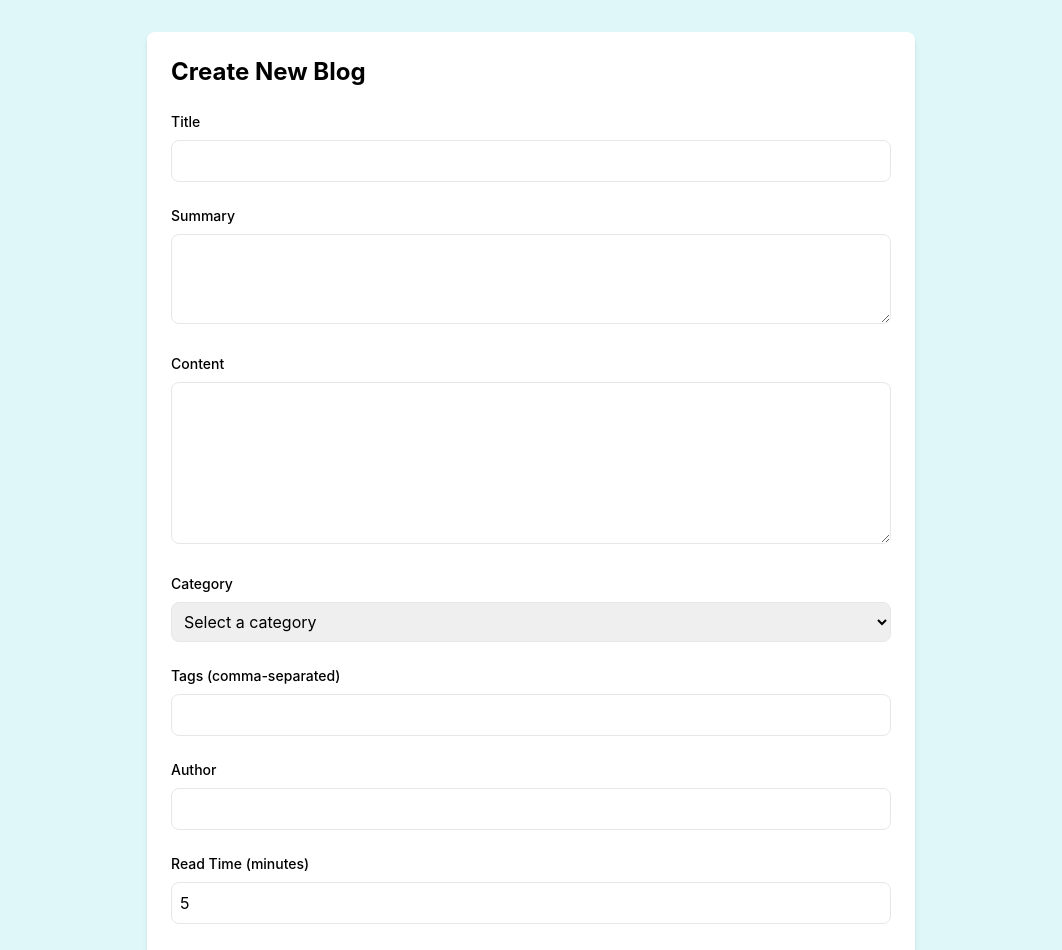
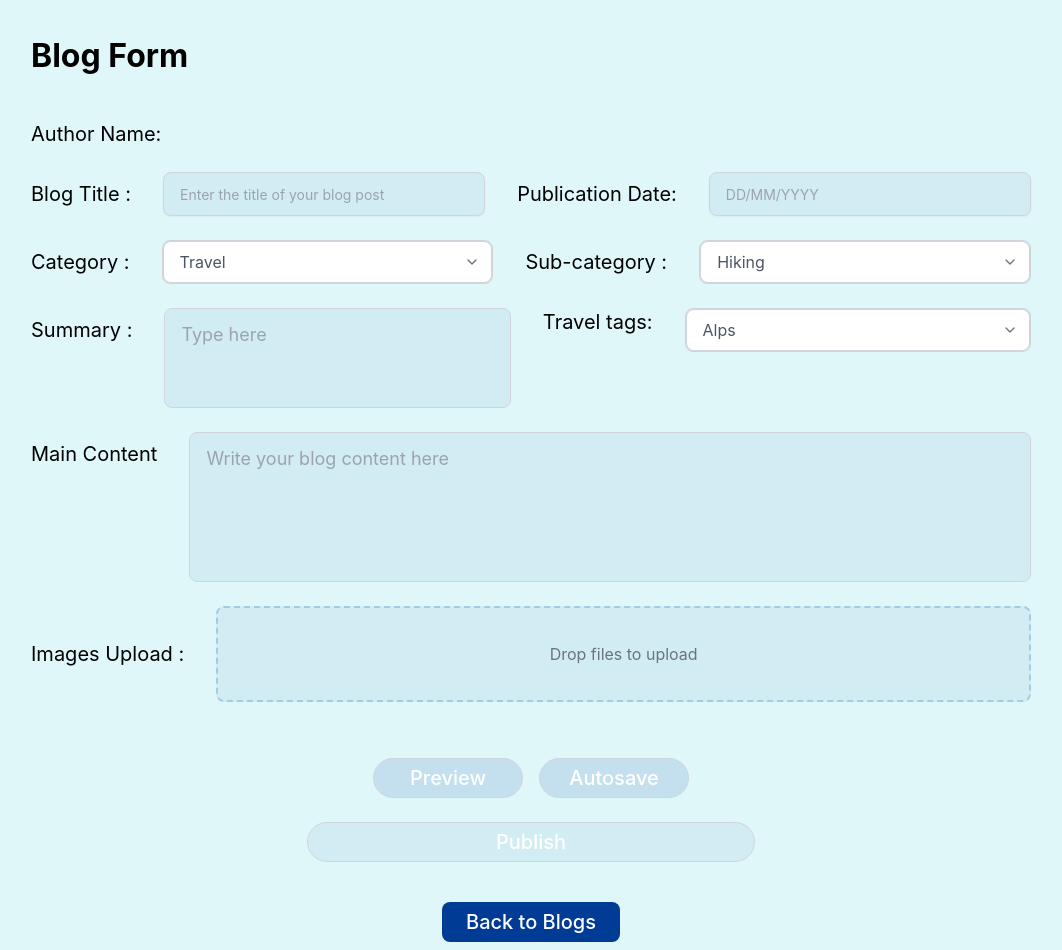
Before and after one commit to NafisRayan/BlogX, a React (Vite) app: page /blog-form in a window 1280 px wide. Shown: the top 950 px of the page, without its empty margins (109-1171 px from the left). Built offline with nearby package versions, Linux system fonts and the light colour scheme.

Commit message:
feat: Enhance BlogForm component with improved layout, validation, and autosave functionality

```diff
--- a/src/screens/BlogForm/BlogForm.tsx
+++ b/src/screens/BlogForm/BlogForm.tsx
@@ -1,198 +1,265 @@
-import React, { useState, useRef } from 'react';
-import { useNavigate } from 'react-router-dom';
-import { Button } from '../../components/ui/button';
-import { blogApi } from '../../services/api';
+import React from "react";
+import { useNavigate } from "react-router-dom";
+import { Button } from "../../components/ui/button";
+import { Input } from "../../components/ui/input";
+import { Select } from "../../components/ui/select";
+import { blogApi } from "../../services/api";
 
 export const BlogForm = () => {
   const navigate = useNavigate();
-  const fileInputRef = useRef<HTMLInputElement>(null);
-  const [loading, setLoading] = useState(false);
-  const [error, setError] = useState<string | null>(null);
-  const [formData, setFormData] = useState({
+  const fileInputRef = React.useRef<HTMLInputElement>(null);
+  const [formData, setFormData] = React.useState({
     title: '',
+    publicationDate: '',
+    category: '',
+    subCategory: '',
     summary: '',
-    content: '',
-    category: '',
-    tags: '',
-    author: '',
-    readTime: '5' // Added default readTime
+    travelTags: '',
+    mainContent: ''
   });
 
-  const handleChange = (
-    e: React.ChangeEvent<HTMLInputElement | HTMLTextAreaElement | HTMLSelectElement>
-  ) => {
-    setFormData((prev) => ({
+  const [selectedFile, setSelectedFile] = React.useState<File | null>(null);
+  const [isAutosaved, setIsAutosaved] = React.useState(false);
+  const [isLoading, setIsLoading] = React.useState(false);
+  const [error, setError] = React.useState<string | null>(null);
+
+  const handleBackToBlogs = () => {
+    navigate('/blogs');
+  };
+
+  const handlePreview = () => {
+    // Store current form data in localStorage for preview page
+    localStorage.setItem('blogPreview', JSON.stringify({
+      ...formData,
+      image: selectedFile ? URL.createObjectURL(selectedFile) : null
+    }));
+    navigate('/preview');
+  };
+
+  const handleAutosave = () => {
+    localStorage.setItem('blogDraft', JSON.stringify({
+      ...formData,
+      lastSaved: new Date().toISOString()
+    }));
+    setIsAutosaved(true);
+    setTimeout(() => setIsAutosaved(false), 2000);
+  };
+
+  const handlePublish = async () => {
+    if (!selectedFile) {
+      setError('Please select a cover image');
+      return;
+    }
+
+    if (!formData.title || !formData.mainContent || !formData.summary || !formData.category) {
+      setError('Please fill in all required fields');
+      return;
+    }
+
+    setError(null);
+    setIsLoading(true);
+
+    try {
+      const publishFormData = new FormData();
+      publishFormData.append('title', formData.title);
+      publishFormData.append('content', formData.mainContent);
+      publishFormData.append('summary', formData.summary);
+      publishFormData.append('category', formData.category);
+      publishFormData.append('author', 'John Doe'); // You might want to make this dynamic
+      publishFormData.append('tags', formData.travelTags || '');
+      publishFormData.append('image', selectedFile);
+
+      await blogApi.createBlog(publishFormData);
+      navigate('/blogs');
+    } catch (err) {
+      setError(err instanceof Error ? err.message : 'Failed to publish blog');
+    } finally {
+      setIsLoading(false);
+    }
+  };
+
+  const handleInputChange = (e: React.ChangeEvent<HTMLInputElement | HTMLTextAreaElement>) => {
+    setFormData(prev => ({
       ...prev,
-      [e.target.name]: e.target.value,
+      [e.target.name]: e.target.value
     }));
   };
 
-  const handleSubmit = async (e: React.FormEvent) => {
-    e.preventDefault();
-    const fileInput = fileInputRef.current;
-
-    if (!fileInput?.files?.[0]) {
-      setError('Cover image is required');
-      return;
-    }
-
-    try {
-      setLoading(true);
-      setError(null);
-
-      const submitData = new FormData();
-      submitData.append('title', formData.title);
-      submitData.append('summary', formData.summary);
-      submitData.append('content', formData.content);
-      submitData.append('category', formData.category);
-      submitData.append('tags', formData.tags);
-      submitData.append('author', formData.author);
-      submitData.append('readTime', formData.readTime);
-      submitData.append('coverImage', fileInput.files[0]);
-
-      await blogApi.createBlog(submitData);
-      navigate('/');
-    } catch (err) {
-      console.error('Failed to create blog:', err);
-      setError('Failed to create blog. Please try again.');
-    } finally {
-      setLoading(false);
-    }
+  const handleSelectChange = (field: string) => (value: string) => {
+    setFormData(prev => ({
+      ...prev,
+      [field]: value
+    }));
   };
 
+  const labelClasses = "text-black text-lg sm:text-xl font-normal flex items-center justify-start"; // Adjusted for alignment
+  const inputBaseClasses = "bg-[#d2ecf4] border border-gray-300 w-full text-gray-600 text-base sm:text-lg rounded-lg focus-visible:ring-1 focus-visible:ring-[#003b95] h-11 px-4"; // Adjusted styling
+  const selectClasses = "bg-[#d2ecf4] border border-gray-300 text-gray-600 text-base sm:text-lg rounded-lg h-11"; // Adjusted styling
+
   return (
-    <main className="min-h-screen bg-[#e0f7fa] py-8 px-4">
-      <div className="max-w-3xl mx-auto bg-white rounded-lg shadow-md p-6">
-        <h1 className="text-2xl font-bold mb-6">Create New Blog</h1>
+    <main className="bg-[#e0f7fa] flex flex-col items-center w-full min-h-screen py-8 px-4">
+      <div className="w-full max-w-[1000px]"> {/* Adjusted max-width for better centering */}
+        <h1 className="text-[32px] font-bold mb-10 text-left"> {/* Adjusted font weight and alignment */}
+          Blog Form
+        </h1>
 
-        {error && (
-          <div className="bg-red-50 text-red-500 p-4 rounded-lg mb-6">
-            {error}
+        {/* Removed the white background container to match the image's simpler layout */}
+        <div className="space-y-6"> {/* Adjusted spacing */}
+          {/* Row 1: Author Name (Label Only) */}
+          <div className="grid grid-cols-1 md:grid-cols-[max-content_1fr] gap-x-8 gap-y-4 items-center"> {/* Custom grid for label alignment */}
+             <label className={labelClasses}>Author Name:</label>
+             {/* Input removed as per image */}
+             <div></div> {/* Placeholder for grid structure */}
           </div>
-        )}
 
-        <form onSubmit={handleSubmit} className="space-y-6">
-          <div>
-            <label className="block text-sm font-medium mb-2">Title</label>
-            <input
+          {/* Row 2: Blog Title & Publication Date */}
+          <div className="grid grid-cols-1 md:grid-cols-[max-content_1fr_max-content_1fr] gap-x-8 gap-y-4 items-center"> {/* Custom grid for label alignment */}
+            <label className={labelClasses}>Blog Title :</label>
+            <Input
               type="text"
               name="title"
               value={formData.title}
-              onChange={handleChange}
-              required
-              className="w-full p-2 border rounded-lg focus:ring-2 focus:ring-[#003b95] focus:outline-none"
+              onChange={handleInputChange}
+              placeholder="Enter the title of your blog post"
+              className={inputBaseClasses}
+            />
+            <label className={labelClasses}>Publication Date:</label>
+            <Input
+              type="text"
+              name="publicationDate"
+              value={formData.publicationDate}
+              onChange={handleInputChange}
+              placeholder="DD/MM/YYYY"
+              className={inputBaseClasses}
             />
           </div>
 
-          <div>
-            <label className="block text-sm font-medium mb-2">Summary</label>
+          {/* Row 3: Category & Sub-category */}
+          <div className="grid grid-cols-1 md:grid-cols-[max-content_1fr_max-content_1fr] gap-x-8 gap-y-4 items-center"> {/* Custom grid for label alignment */}
+            <label className={labelClasses}>Category :</label>
+            <Select
+              value={formData.category}
+              onValueChange={handleSelectChange('category')}
+              options={[
+                { value: 'travel', label: 'Travel' },
+                { value: 'tech', label: 'Technology' },
+                { value: 'food', label: 'Food' }
+              ]}
+              className={selectClasses}
+            />
+            <label className={labelClasses}>Sub-category :</label>
+            <Select
+              value={formData.subCategory}
+              onValueChange={handleSelectChange('subCategory')}
+              options={[
+                { value: 'hiking', label: 'Hiking' },
+                { value: 'webdev', label: 'Web Development' },
+                { value: 'recipes', label: 'Recipes' }
+              ]}
+              className={selectClasses}
+            />
+          </div>
+
+          {/* Row 4: Summary & Travel tags */}
+           <div className="grid grid-cols-1 md:grid-cols-[max-content_1fr_max-content_1fr] gap-x-8 gap-y-4 items-start"> {/* Changed items-center to items-start for textarea */}
+            <label className={`${labelClasses} pt-2`}>Summary :</label> {/* Added padding top */}
             <textarea
               name="summary"
               value={formData.summary}
-              onChange={handleChange}
-              required
-              rows={3}
-              className="w-full p-2 border rounded-lg focus:ring-2 focus:ring-[#003b95] focus:outline-none"
+              onChange={handleInputChange}
+              placeholder="Type here"
+              className={`${inputBaseClasses} min-h-[100px] p-3 resize-none`}
+              rows={4}
+            />
+            <label className={labelClasses}>Travel tags:</label>
+            <Select
+              value={formData.travelTags}
+              onValueChange={handleSelectChange('travelTags')}
+              options={[
+                { value: 'alps', label: 'Alps' },
+                { value: 'beach', label: 'Beach' },
+                { value: 'city', label: 'City Break' }
+              ]}
+              className={selectClasses}
             />
           </div>
 
-          <div>
-            <label className="block text-sm font-medium mb-2">Content</label>
+          {/* Row 5: Main Content */}
+          <div className="grid grid-cols-1 md:grid-cols-[max-content_1fr] gap-x-8 gap-y-2 items-start"> {/* Custom grid for label alignment */}
+            <label className={`${labelClasses} pt-2`}>Main Content</label> {/* Added padding top */}
             <textarea
-              name="content"
-              value={formData.content}
-              onChange={handleChange}
-              required
+              name="mainContent"
+              value={formData.mainContent}
+              onChange={handleInputChange}
+              placeholder="Write your blog content here"
+              className={`${inputBaseClasses} min-h-[150px] p-3 resize-none w-full`}
               rows={6}
-              className="w-full p-2 border rounded-lg focus:ring-2 focus:ring-[#003b95] focus:outline-none"
             />
           </div>
 
-          <div>
-            <label className="block text-sm font-medium mb-2">Category</label>
-            <select
-              name="category"
-              value={formData.category}
-              onChange={handleChange}
-              required
-              className="w-full p-2 border rounded-lg focus:ring-2 focus:ring-[#003b95] focus:outline-none"
-            >
-              <option value="">Select a category</option>
-              <option value="Technology">Technology</option>
-              <option value="Travel">Travel</option>
-              <option value="Lifestyle">Lifestyle</option>
-              <option value="Food">Food</option>
-              <option value="Business">Business</option>
-            </select>
+          {/* Row 6: Images Upload */}
+          <div className="grid grid-cols-1 md:grid-cols-[max-content_1fr] gap-x-8 gap-y-2 items-center"> {/* Custom grid for label alignment */}
+             <label className={labelClasses}>Images Upload :</label>
+          <input
+            type="file"
+            ref={fileInputRef}
+            className="hidden"
+            onChange={(e) => {
+              const file = e.target.files?.[0];
+              if (file) setSelectedFile(file);
+            }}
+            accept="image/*"
+          />
+          <div
+            onClick={() => fileInputRef.current?.click()}
+            className="border-2 border-dashed border-[#a0cde3] rounded-lg bg-[#d2ecf4] p-6 text-center text-gray-500 cursor-pointer hover:bg-[#c4e5ef] transition-colors w-full h-24 flex items-center justify-center"
+          >
+            {selectedFile ? selectedFile.name : "Drop files to upload"}
+          </div>
           </div>
 
-          <div>
-            <label className="block text-sm font-medium mb-2">
-              Tags (comma-separated)
-            </label>
-            <input
-              type="text"
-              name="tags"
-              value={formData.tags}
-              onChange={handleChange}
-              className="w-full p-2 border rounded-lg focus:ring-2 focus:ring-[#003b95] focus:outline-none"
-            />
-          </div>
+          {/* Action Buttons */}
+<div className="flex flex-col items-center gap-4 pt-8">
+  <div className="flex flex-wrap justify-center gap-4">
+    <Button
+      onClick={handlePreview}
+      className="bg-[#C4E0EE] text-[#000000] text-lg sm:text-xl px-10 py-2 rounded-full hover:bg-[#c4e5ef] transition-colors min-w-[150px] border border-gray-300"
+    >
+      Preview
+    </Button>
+    <Button
+      onClick={handleAutosave}
+      className="bg-[#C4E0EE] text-[#000000] text-lg sm:text-xl px-10 py-2 rounded-full hover:bg-[#c4e5ef] transition-colors min-w-[150px] border border-gray-300"
+    >
+      {isAutosaved ? "Saved!" : "Autosave"}
+    </Button>
+  </div>
 
-          <div>
-            <label className="block text-sm font-medium mb-2">Author</label>
-            <input
-              type="text"
-              name="author"
-              value={formData.author}
-              onChange={handleChange}
-              required
-              className="w-full p-2 border rounded-lg focus:ring-2 focus:ring-[#003b95] focus:outline-none"
-            />
-          </div>
+          {error && (
+            <div className="text-red-500 text-center mb-4">
+              {error}
+            </div>
+          )}
 
-          <div>
-            <label className="block text-sm font-medium mb-2">Read Time (minutes)</label>
-            <input
-              type="number"
-              name="readTime"
-              value={formData.readTime}
-              onChange={handleChange}
-              required
-              min="1"
-              className="w-full p-2 border rounded-lg focus:ring-2 focus:ring-[#003b95] focus:outline-none"
-            />
-          </div>
+          <Button
+            onClick={handlePublish}
+            disabled={isLoading}
+            className="w-full max-w-md bg-[#d2ecf4] text-[#000000] text-lg sm:text-xl py-2 rounded-full hover:bg-[#c4e5ef] transition-colors border border-gray-300 mt-2 disabled:opacity-50 disabled:cursor-not-allowed"
+          >
+            {isLoading ? 'Publishing...' : 'Publish'}
+          </Button>
+</div>
 
-          <div>
-            <label className="block text-sm font-medium mb-2">Cover Image</label>
-            <input
-              type="file"
-              ref={fileInputRef}
-              accept="image/*"
-              required
-              className="w-full p-2 border rounded-lg focus:ring-2 focus:ring-[#003b95] focus:outline-none"
-            />
-          </div>
-
-          <div className="flex gap-4">
+          {/* Back to Blogs button */}
+          <div className="text-center pt-4"> {/* Added padding top */}
             <Button
-              type="submit"
-              disabled={loading}
-              className="flex-1"
+              onClick={handleBackToBlogs}
+              className="bg-[#003b95] text-white rounded-lg px-6 py-2.5 text-lg sm:text-xl w-full sm:w-auto hover:bg-[#002d73] transition-colors" // Applied new styles and added hover
             >
-              {loading ? 'Creating...' : 'Create Blog'}
-            </Button>
-            <Button
-              type="button"
-              variant="outline"
-              onClick={() => navigate('/')}
-              className="flex-1"
-            >
-              Cancel
+              Back to Blogs
             </Button>
           </div>
-        </form>
+        </div>
       </div>
     </main>
   );
```
